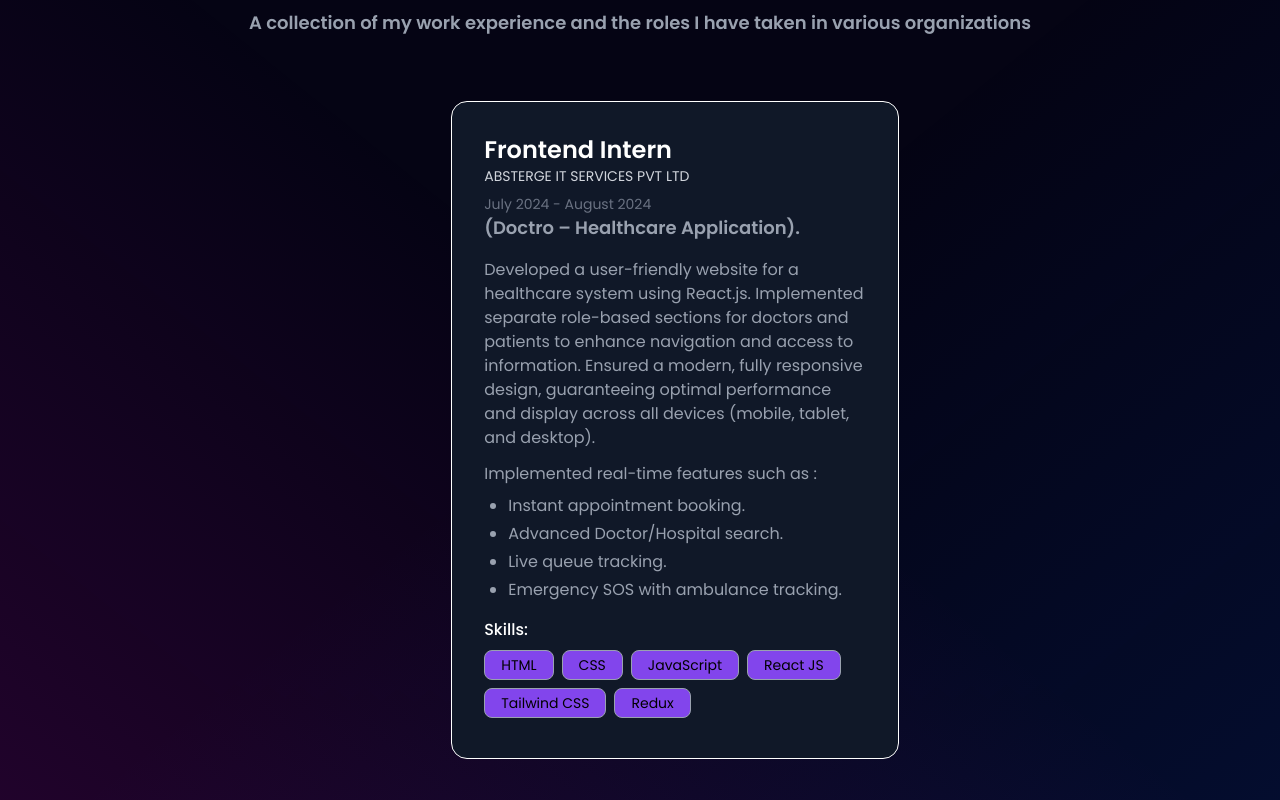
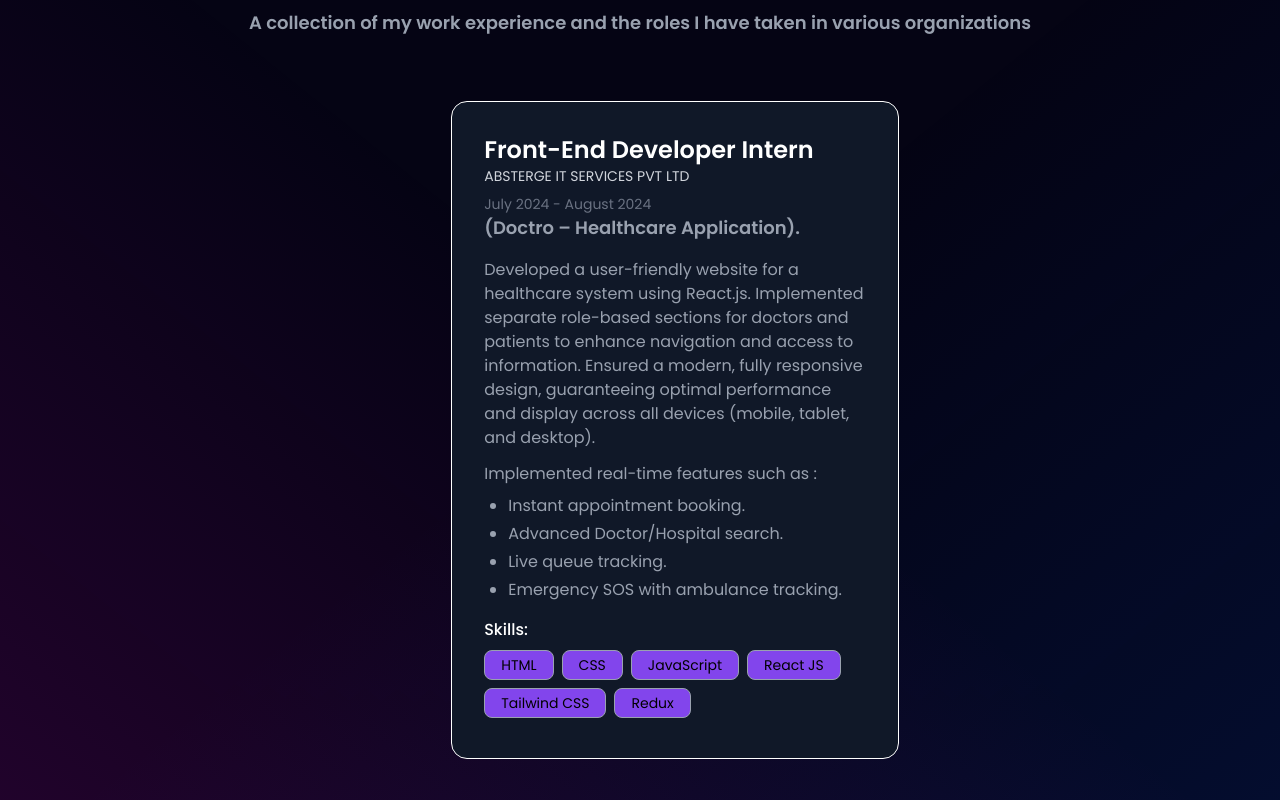
Before and after one commit to Ansha-RA/Myportfolio, a React (Vite) app: page / in a window 1280 px wide. Shown: the part 2020-2820 px from the top of the page. Built offline with nearby package versions, Linux system fonts and the light colour scheme.

Commit message:
Update Resume.

```diff
--- a/src/components/About/About.jsx
+++ b/src/components/About/About.jsx
@@ -52,7 +52,8 @@
           {/* Resume Button  */}
 
           <a
-            href="https://1drv.ms/b/c/d5acff646e99a122/IQBK4d0FuxXmTK2HTjN5RffLAQo9L2rnnm0o2bYzFyQ6MK8?e=M5AkMb"
+            href="https://ansha-ra.github.io/Ansha.io/files/resume.pdf
+"
             target="_blank"
             rel="noopenernoreferrer"
             className="inline-block text-white py-3 px-3 rounded-full mt-5 text-lg font-bold transition duration-300 transform hover:scale-105"
--- a/src/constants.js
+++ b/src/constants.js
@@ -69,7 +69,7 @@
 export const experiences = [
     {
         id: 0,
-        role: "Frontend Intern",
+        role: "Front-End Developer Intern",
         company: "ABSTERGE IT SERVICES PVT LTD",
         date: "July 2024 - August 2024",
         project: "(Doctro – Healthcare Application).",
@@ -140,7 +140,7 @@
     {
         id: 0,
         title: "Rasha Shield (Phishing Detection Platform)",
-        desc: "Developed Rasha Shield, a real-time cybersecurity tool to detect and analyze phishing and fradulent website activities, providing immediate safety guidance.",
+        desc: "Developed Rasha Shield, a real-time cybersecurity tool to detect and analyze phishing and fraudulent website activities, providing immediate safety guidance.",
         img: fakeweb,
         tags: ["HTML5", "CSS", "JavaScript", "RESTful API"],
         github: "https://github.com/Ansha-RA/Rasha-shield",
```
Also changed, not shown: src/assets/tech/fakeweb.png.
